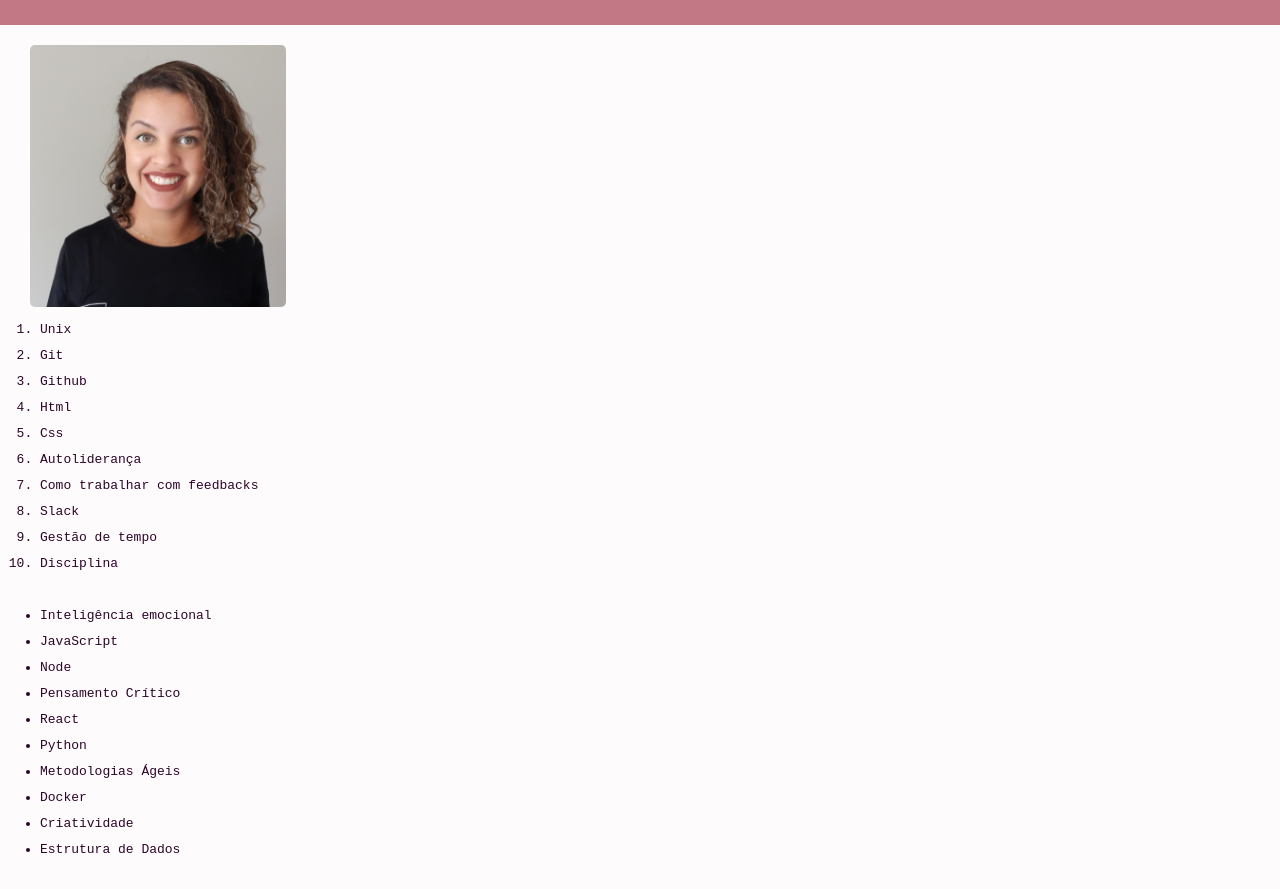
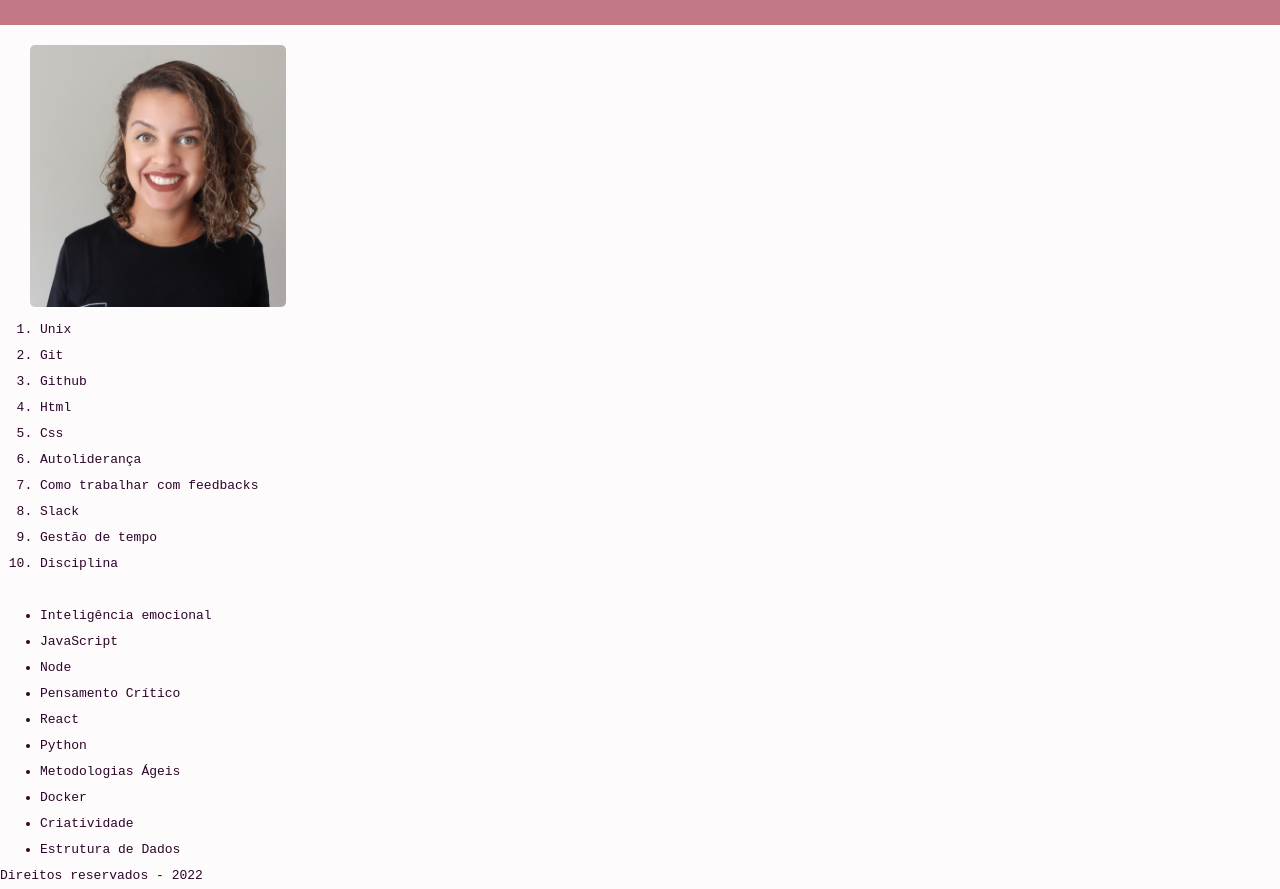
Before and after one commit to AlineSoliman/Projeto-Lessons-Lerned---Trybe, a plain HTML site: page index.html in a window 1280 px wide. Shown: the part 65-954 px from the top of the page. Before the commit the page ends 928 px from the top, so only its background shows below. Drawn offline with Linux system fonts and the light colour scheme.

Commit message:
inclui requisito 6

```diff
--- a/index.html
+++ b/index.html
@@ -41,5 +41,8 @@
                 <li>Estrutura de Dados</li>
             </ul>
         </section>
+        <footer id="rodape">
+            Direitos reservados - 2022
+        </footer>
     </body>
 </html>
```
